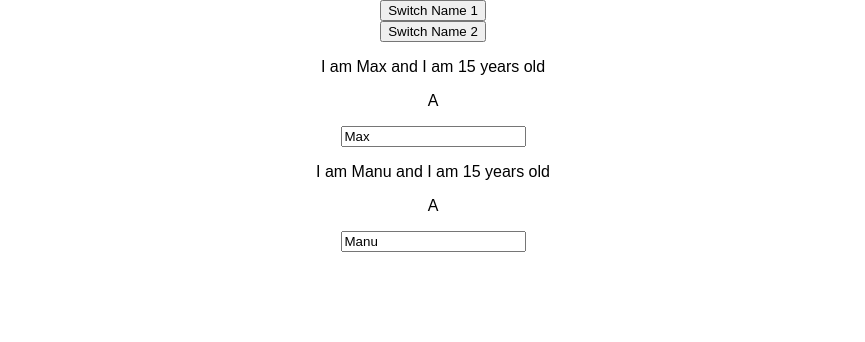
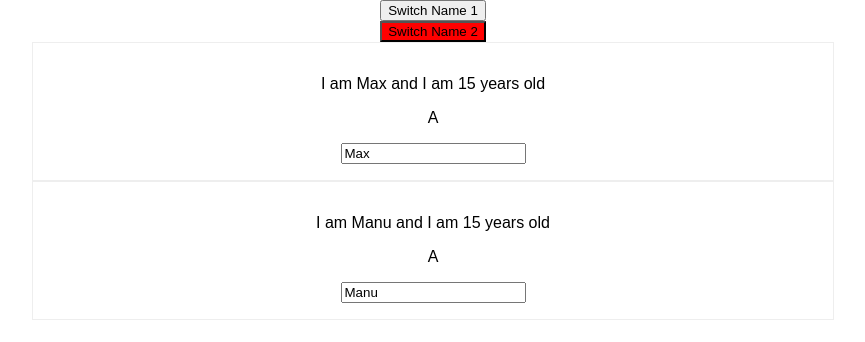
Before and after one commit to RyanDaDeng/react-complete-guide, a React (Create React App) app: page / in a window 1280 px wide. Shown: the top 342 px of the page, without its empty margins (207-1072 px from the left). Built offline with nearby package versions, Linux system fonts and the light colour scheme.

Commit message:
inittial

```diff
--- a/src/App.js
+++ b/src/App.js
@@ -1,7 +1,6 @@
 import React, {Component} from 'react';
 import './App.css';
 import Person from './Person/Person';
-
 class App extends Component {
     state = {
         persons: [
@@ -20,6 +19,9 @@ class App extends Component {
             persons: [
                 {
                     name: name, age: 28
+                },
+                {
+                    name: 'Manu', age: 29
                 }
             ]
         });
@@ -39,6 +41,10 @@ class App extends Component {
     };
 
     render() {
+        const style = {
+            backgroundColor: 'red'
+        };
+
         return (
             <div className="App">
 
@@ -46,7 +52,9 @@ class App extends Component {
                     <button onClick={this.switchName.bind(this, 'ryan')}>Switch Name 1</button>
                 </div>
                 <div>
-                    <button onClick={() => this.switchName('ryan')}>Switch Name 2</button>
+                    <button
+                        style={style}
+                        onClick={() => this.switchName('ryan')}>Switch Name 2</button>
                 </div>
                 <div>
                     <Person
--- /dev/null
+++ b/src/Person/Person.css
@@ -0,0 +1,9 @@
+.Person {
+
+    width:60%;
+    margin:auto;
+    border: 1px solid #eee;
+    box-shadow: darkgrey;
+    padding: 16px;
+    text-align: center;
+}
--- a/src/Person/Person.js
+++ b/src/Person/Person.js
@@ -1,5 +1,5 @@
 import React, {Component} from 'react';
-
+import './Person.css';
 // class Person extends Component {
 //     render() {
 //         return (
@@ -13,7 +13,7 @@ import React, {Component} from 'react';
 
 const person = (props) => {
     return (
-        <div>
+        <div className='Person'>
             <p onClick={props.click}> I am {props.name} and I am 15 years old</p>
             <p>{props.children}</p>
             <input type='text' onChange={props.changed} value={props.name}/>
```
